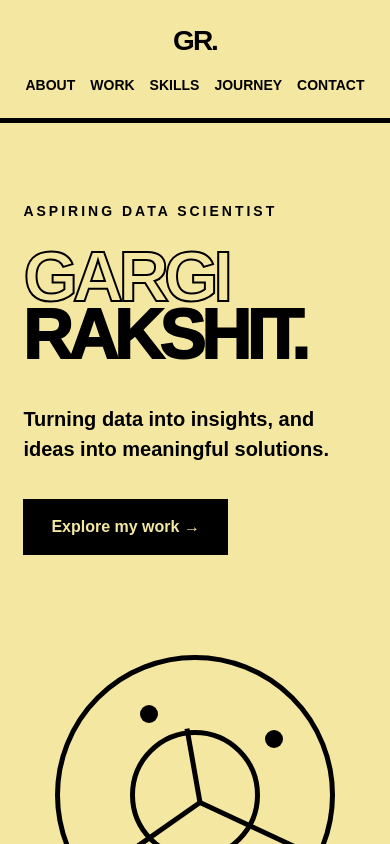
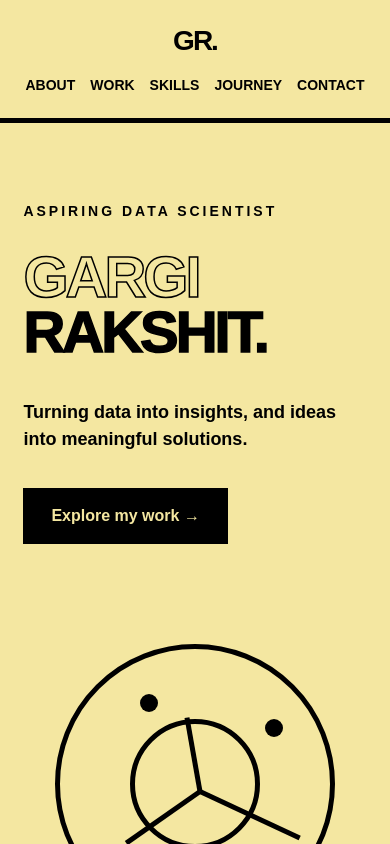
Before and after one commit to gargiiiiiii14-png/portfolio, a React (Vite) app: page / in a window 390 px wide. Shown: the top 844 px of the page. Built offline with nearby package versions, Linux system fonts and the light colour scheme.

Commit message:
Update App.css

```diff
--- a/src/App.css
+++ b/src/App.css
@@ -390,6 +390,12 @@ body {
   text-decoration: underline;
 }
 
+.project-links {
+  display: flex;
+  gap: 25px;
+  flex-wrap: wrap;
+}
+
 .project-arrow {
   position: absolute;
   top: 30px;
@@ -605,6 +611,7 @@ body {
 ================================ */
 
 @media (max-width: 900px) {
+
   .hero {
     flex-direction: column;
     align-items: flex-start;
@@ -629,7 +636,12 @@ body {
   }
 }
 
+/* ================================
+   MOBILE
+================================ */
+
 @media (max-width: 600px) {
+
   .navbar {
     height: auto;
     padding: 25px 6%;
@@ -647,9 +659,16 @@ body {
     padding: 80px 6%;
   }
 
+  /* MOBILE HERO TEXT FIX */
   .hero h1 {
-    font-size: 70px;
-    letter-spacing: -5px;
+    font-size: 58px;
+    line-height: 0.95;
+    letter-spacing: -3px;
+    -webkit-text-stroke: 1.5px #000000;
+  }
+
+  .hero-description {
+    font-size: 18px;
   }
 
   .data-visual {
@@ -732,4 +751,20 @@ body {
     flex-direction: column;
     gap: 10px;
   }
+
+  .contact h2 {
+    letter-spacing: -3px;
+  }
+
+  .project-info h3 {
+    font-size: 36px;
+  }
+
+  .project-card {
+    padding: 25px;
+  }
+
+  .project-links {
+    gap: 20px;
+  }
 }
```
